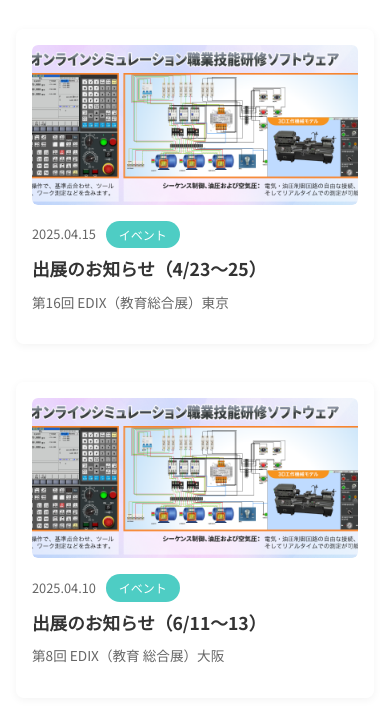
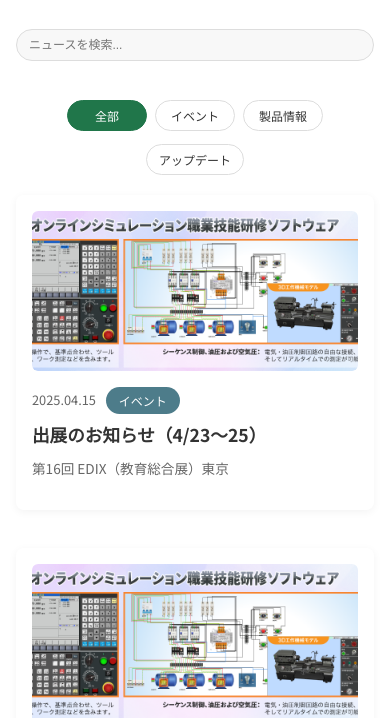
Before and after one commit to kimurasoft-s2594001/difo, a plain HTML site: page news-list.html in a window 390 px wide. Shown: the part 124-842 px from the top of the page. Drawn offline with nearby package versions, Linux system fonts and the light colour scheme.

Commit message:
news list fixed

```diff
--- a/css/news-list/news-list-desktop.css
+++ b/css/news-list/news-list-desktop.css
@@ -123,7 +123,7 @@
 }
 
 .news-item-category.product {
-  background-color: #1a7c4b; /* 使用品牌绿色 */
+  background-color: #e57373; /* 淡红色 */
 }
 
 .news-item-category.event {
--- a/css/news-list/news-list-mobile.css
+++ b/css/news-list/news-list-mobile.css
@@ -4,6 +4,59 @@
  */
 
 @media screen and (max-width: 768px) {
+  /* 分类过滤器移动端样式 */
+  .news-categories {
+    gap: 8px;
+    padding: 15px;
+    flex-wrap: wrap;
+    justify-content: center;
+    background-color: white;
+  }
+
+  .news-category {
+    padding: 6px 12px;
+    font-size: 12px;
+    min-width: 80px;
+    margin-bottom: 5px;
+    background-color: white;
+  }
+
+  .news-category.active {
+    color: white;
+  }
+
+  /* 活动状态下的特定分类 */
+  .news-category.active[data-category="event"] {
+    background-color: #4d7c8a;
+    border-color: #4d7c8a;
+  }
+
+  .news-category.active[data-category="product"] {
+    background-color: #e57373;
+    border-color: #e57373;
+  }
+
+  .news-category.active[data-category="update"] {
+    background-color: #7c6c1a;
+    border-color: #7c6c1a;
+  }
+
+  .news-category.active[data-category="all"] {
+    background-color: var(--primary-color);
+    border-color: var(--primary-color);
+  }
+
+  /* 搜索框 */
+  .news-search {
+    margin-bottom: 1.5rem;
+  }
+
+  #news-search {
+    max-width: 100%;
+    padding: 8px 12px;
+    font-size: 12px;
+  }
+
   /* 整体容器 */
   .news-list {
     padding: 3rem 0;
--- a/css/news-list/news-list.css
+++ b/css/news-list/news-list.css
@@ -1,6 +1,85 @@
 section {
   height: auto;
   min-width: 100%;
+}
+
+/* 分类过滤器 */
+.news-categories {
+  display: flex;
+  flex-wrap: wrap;
+  gap: 12px;
+  justify-content: center;
+  padding: 20px;
+}
+
+.news-category {
+  background-color: white;
+  border: 1px solid #ddd;
+  color: #333;
+  padding: 8px 16px;
+  border-radius: 20px;
+  cursor: pointer;
+  transition: all 0.3s;
+  font-size: 14px;
+  font-weight: 500;
+  min-width: 100px;
+  text-align: center;
+}
+
+.news-category:hover {
+  background-color: rgba(26, 124, 75, 0.05);
+}
+
+.news-category.active {
+  background-color: var(--primary-color);
+  color: white;
+  border-color: var(--primary-color);
+}
+
+/* 特定分类标签的活动状态 */
+.news-category.active[data-category="event"] {
+  background-color: #4d7c8a; /* 蓝绿色，与事件标签一致 */
+  border-color: #4d7c8a;
+}
+
+.news-category.active[data-category="product"] {
+  background-color: #e57373; /* 淡红色，与产品信息标签一致 */
+  border-color: #e57373;
+}
+
+.news-category.active[data-category="update"] {
+  background-color: #7c6c1a; /* 暖色调，与更新标签一致 */
+  border-color: #7c6c1a;
+}
+
+.news-category.active[data-category="all"] {
+  background-color: var(--primary-color); /* 全部标签使用品牌绿色 */
+  border-color: var(--primary-color);
+}
+
+/* 搜索框 */
+.news-search {
+  margin-bottom: 1.5rem;
+  text-align: center;
+  margin-top: 20px;
+}
+
+#news-search {
+  width: 100%;
+  max-width: 600px;
+  padding: 12px 20px;
+  border: 1px solid #ddd;
+  border-radius: 30px;
+  font-size: 15px;
+  outline: none;
+  transition: border-color 0.3s;
+  background-color: #f8f8f8;
+}
+
+#news-search:focus {
+  border-color: var(--primary-color);
+  box-shadow: 0 0 0 2px rgba(26, 124, 75, 0.1);
+  background-color: white;
 }
 
 .news-list {
@@ -74,16 +153,17 @@ section {
   font-weight: 500;
 }
 
-.news-item-category.product {
-  background-color: #ff6b6b;
+/* 分类标签颜色 */
+.news-item-category.event {
+  background-color: #4d7c8a; /* 蓝绿色 */
 }
 
-.news-item-category.event {
-  background-color: #4ecdc4;
+.news-item-category.product {
+  background-color: #e57373; /* 淡红色 */
 }
 
 .news-item-category.update {
-  background-color: #ffd166;
+  background-color: #7c6c1a; /* 暖色调 */
 }
 
 .news-item-title {
--- a/js/common/news-data.js
+++ b/js/common/news-data.js
@@ -207,6 +207,7 @@ export function getCategoryName(category) {
     product: "製品情報",
     event: "イベント",
     update: "アップデート",
+    all: "全部"
   };
   return categories[category] || "";
 }
--- a/js/news-list/news-list.js
+++ b/js/news-list/news-list.js
@@ -6,7 +6,7 @@ import {
   newsData,
 } from "../common/news-data.js";
 
-const ITEMS_PER_PAGE = 4;
+const ITEMS_PER_PAGE = 3;
 let currentPage = 1;
 let filteredNews = [...newsData];
 
@@ -61,6 +61,35 @@ function onEvent() {
     renderNewsItems();
     updatePagination();
   });
+
+  // 搜索框事件
+  $("#news-search").on("input", function() {
+    const keyword = $(this).val().trim();
+    const activeCategory = $(".news-category.active").data("category");
+
+    if (keyword === "") {
+      // 如果搜索框为空，使用当前选中的分类
+      if (activeCategory === "all") {
+        filteredNews = [...newsData];
+      } else {
+        filteredNews = newsData.filter((item) => item.category === activeCategory);
+      }
+    } else {
+      // 搜索并过滤
+      if (activeCategory === "all") {
+        filteredNews = newsUtils.search(keyword);
+      } else {
+        filteredNews = newsUtils.search(keyword).filter(
+          (item) => item.category === activeCategory
+        );
+      }
+    }
+
+    currentPage = 1;
+    renderNewsItems();
+    updatePagination();
+  });
+
   $("#prev-page").on("click", function () {
     if (currentPage > 1) {
       currentPage--;
@@ -101,38 +130,37 @@ function scrollToTop() {
   location.href = "#header";
 }
 
-// // 添加分类过滤器
-// function addCategoryFilters() {
-//   const categories = newsUtils.getCategories();
-//   const filterContainer = $('<div class="news-categories"></div>');
+// 添加分类过滤器
+function addCategoryFilters() {
+  const categories = newsUtils.getCategories();
+  const filterContainer = $('<div class="news-categories"></div>');
 
-//   categories.forEach((category) => {
-//     const button = $(
-//       `<button class="news-category${
-//         category.id === "all" ? " active" : ""
-//       }" data-category="${category.id}">${category.name} (${
-//         category.count
-//       })</button>`
-//     );
-//     filterContainer.append(button);
-//   });
+  categories.forEach((category) => {
+    // 使用截图中的格式，不显示数量
+    const button = $(
+      `<button class="news-category${
+        category.id === "all" ? " active" : ""
+      }" data-category="${category.id}">${category.name}</button>`
+    );
+    filterContainer.append(button);
+  });
 
-//   // 如果需要搜索框，还可以添加搜索框
-//   const searchContainer = $('<div class="news-search"></div>');
-//   searchContainer.append(
-//     '<input type="text" id="news-search" placeholder="ニュースを検索...">'
-//   );
+  // 添加搜索框
+  const searchContainer = $('<div class="news-search"></div>');
+  searchContainer.append(
+    '<input type="text" id="news-search" placeholder="ニュースを検索...">'
+  );
 
-//   $(".news-container").prepend(filterContainer);
-//   $(".news-container").prepend(searchContainer);
-// }
+  $(".news-container").prepend(filterContainer);
+  $(".news-container").prepend(searchContainer);
+}
 
 // 初始化
 function initialize() {
   // 获取所有新闻
   filteredNews = newsUtils.getAll();
   // 添加分类过滤器
-  // addCategoryFilters();
+  addCategoryFilters();
   // 绑定事件
   onEvent();
   // 渲染新闻列表
```
